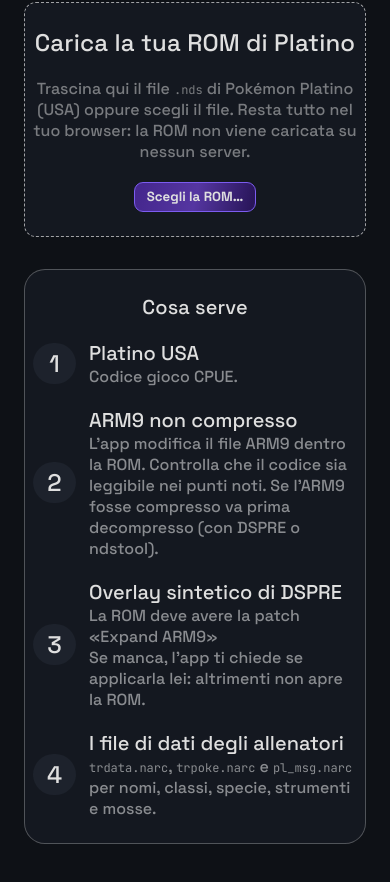
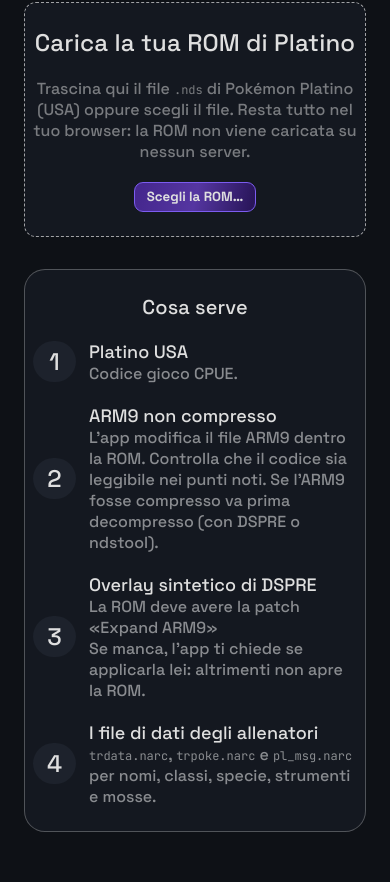
Before and after one commit to kkvzn/Plat-Trainer-Editor, an Electron app: page index.html in a window 390 px wide. Shown: the part 96-978 px from the top of the page. Drawn offline with Linux system fonts and the light colour scheme.

Commit message:
Mobile: titoli della sezione Cosa serve a 18px

```diff
--- a/index.html
+++ b/index.html
@@ -269,7 +269,7 @@ table.t td{padding:6px 8px;border-bottom:1px solid var(--line)}
   #v-load .req ul{gap:20px}
   #v-load .req li{grid-template-columns:43px 1fr;gap:13px;align-items:center}
   #v-load .req li .ic{width:43px;height:41px;border-radius:30px;background:#1d222c;font:500 24px/normal var(--font-d);color:#dfdfdf}
-  #v-load .req li b{font:500 20px/normal var(--font-d);color:#dfdfdf}
+  #v-load .req li b{font:500 18px/normal var(--font-d);color:#dfdfdf}
   #v-load .req li small{font:400 16px/normal var(--font-d);color:#fff;opacity:.5}
 }
 /* editor degli allenatori su telefono (design Figma «MOBILE: Trainer Editor») */
```
